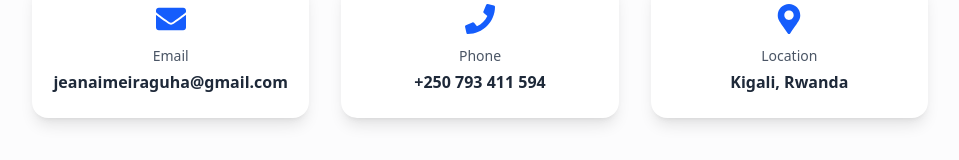
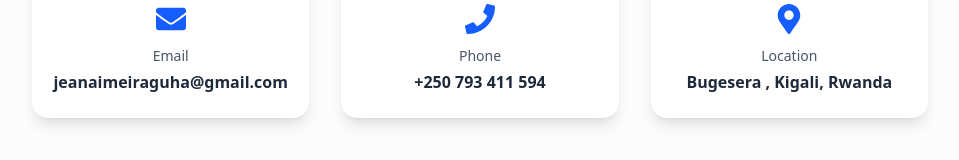
Before and after one commit to jeanaimeiraguha/Modernport, a React (Vite) app: page / in a window 1280 px wide. Shown: the part 5374-5534 px from the top of the page, without its empty margins (160-1119 px from the left). Built offline with nearby package versions, Linux system fonts and the light colour scheme.

Commit message:
first commit

```diff
--- a/src/PortfolioPage.jsx
+++ b/src/PortfolioPage.jsx
@@ -343,7 +343,7 @@ const personalData = {
   title: "Full-Stack Developer & Creative Technologist",
   email: "jeanaimeiraguha@gmail.com",
   phone: "+250 793 411 594",
-  location: "Kigali, Rwanda",
+  location: "Bugesera , Kigali, Rwanda",
   bio: "Passionate software engineer dedicated to creating innovative digital solutions that make a real difference. With expertise in full-stack development and a keen eye for design.",
   socials: {
     github: "https://github.com/Iraguha",
```
